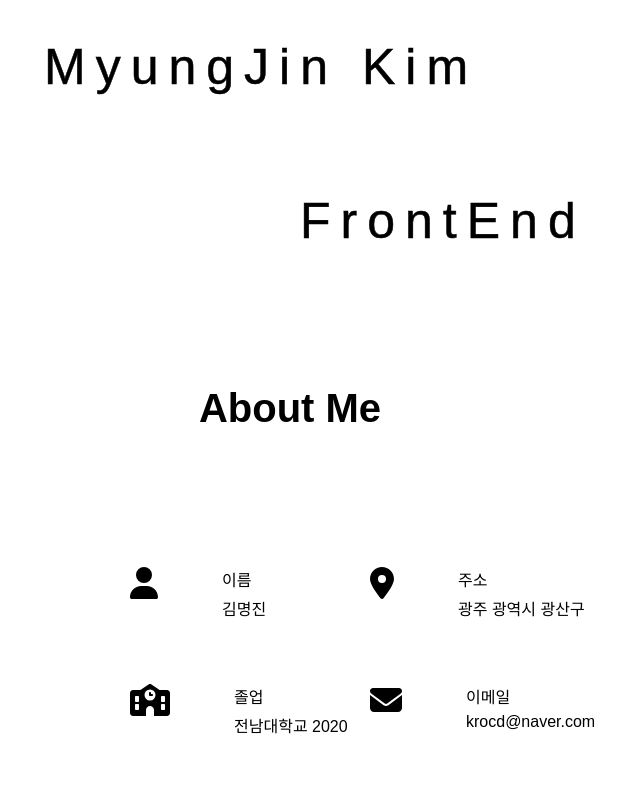
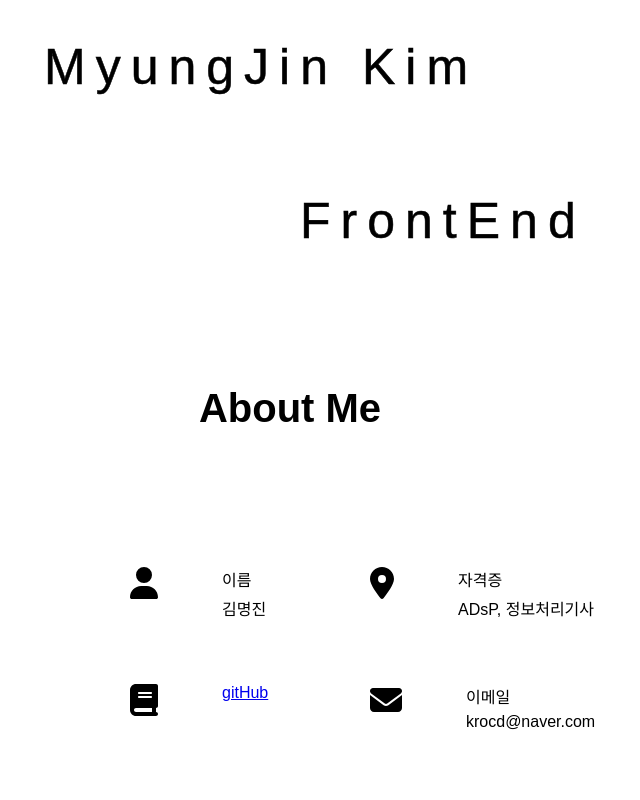
Before and after one commit to ManduTheCat/Portfolio, a React (Create React App) app: page / in a window 1280 px wide. Shown: the top 800 px of the page, without its empty margins (350-990 px from the left). Built offline with nearby package versions, Linux system fonts and the light colour scheme.

Commit message:
add portpolio markdown

```diff
--- a/src/components/AboutMe.js
+++ b/src/components/AboutMe.js
@@ -1,7 +1,7 @@
 import React from "react";
 import styled from "styled-components/macro";
 import AboutMeinfo from "./AboutMeInfo";
-import { faUser, faLocationDot, faSchool, faEnvelope } from "@fortawesome/free-solid-svg-icons";
+import { faUser, faLocationDot, faEnvelope, faBook } from "@fortawesome/free-solid-svg-icons";
 const WhiteBox = styled.div`
   background-color: white;
   box-sizing: border-box;
@@ -29,8 +29,8 @@ function AboutMe() {
       <AboutTitle>About Me</AboutTitle>
       <AboutBox>
         <AboutMeinfo title={"이름"} content={"김명진"} icon={faUser} />
-        <AboutMeinfo title={"주소"} content={"광주 광역시 광산구"} icon={faLocationDot} />
-        <AboutMeinfo title={"졸업"} content={"전남대학교 2020"} icon={faSchool} />
+        <AboutMeinfo title={"자격증"} content={"ADsP, 정보처리기사"} icon={faLocationDot} />
+        <AboutMeinfo title={"gitHub"} icon={faBook} />
         <AboutMeinfo title={"이메일"} content={"krocd@naver.com"} icon={faEnvelope} />
       </AboutBox>
     </WhiteBox>
--- a/src/components/AboutMeInfo.js
+++ b/src/components/AboutMeInfo.js
@@ -32,13 +32,21 @@ const Content = styled.div`
   white-space: nowrap;
 `;
 function AboutMeinfo(props) {
+  let title = <Title>{props.title}</Title>;
+  if (props.title === "gitHub") {
+    title = (
+      <a href="https://github.com/ManduTheCat?tab=repositories" target="_blank" rel="noopener noreferrer">
+        <Title>{props.title}</Title>
+      </a>
+    );
+  }
   return (
     <InfoWrapper>
       <Icon>
         <FontAwesomeIcon icon={props.icon} size="2x" />
       </Icon>
       <InfoBox>
-        <Title>{props.title}</Title>
+        {title}
         <Content>{props.content}</Content>
       </InfoBox>
     </InfoWrapper>
--- a/src/components/ProjectInfo.js
+++ b/src/components/ProjectInfo.js
@@ -45,7 +45,9 @@ const MarkdownWrapper = styled.div``;
 function ProjectInfo(props) {
   let article = "# 다음 프로젝트 자리";
   let secArticle = "## 다음 프로젝트 자리";
+  let href = "#";
   if (props.content) {
+    href = props.content.href;
     article = props.content.article;
     secArticle = props.content.secArticle;
   }
@@ -54,7 +56,7 @@ function ProjectInfo(props) {
       <ProjectInfoWrapper>
         <FlexBox>
           <ImgWrapper>
-            <a href="https://github.com/Elice-Team-20/Collectors">
+            <a href={href} target="_blank" rel="noopener noreferrer">
               <Imgbox art="projecImg" src={props.img} />
             </a>
           </ImgWrapper>
--- a/src/components/Projects.js
+++ b/src/components/Projects.js
@@ -1,8 +1,9 @@
 import React from "react";
 import styled from "styled-components/macro";
 import ProjectInfo from "./ProjectInfo";
-import { collectorArticle } from "./markDown/projectMarkdown";
+import { collectorArticle, portPoliProject } from "./markDown/projectMarkdown";
 import projectImg from "../asset/collector.png";
+import portPolioImg from "../asset/portpolio.png";
 
 const BlackBox = styled.div`
   background-color: #212529;
@@ -39,7 +40,7 @@ function Projects() {
       <Title>Project</Title>
       <ProjectWrapper>
         <ProjectInfo content={collectorArticle} img={projectImg} />
-        <ProjectInfo />
+        <ProjectInfo content={portPoliProject} img={portPolioImg} />
       </ProjectWrapper>
     </BlackBox>
   );
--- a/src/components/markDown/projectMarkdown.js
+++ b/src/components/markDown/projectMarkdown.js
@@ -13,4 +13,23 @@ export const collectorArticle = {
   ## 사용된 기술
   * git, HTML, CSS, JavaScript, PM2, express, AWS s3
  `,
+  href: "https://github.com/Elice-Team-20/Collectors",
 };
+
+export const portPoliProject = {
+  title: `# MJK portPolio`,
+  article: `
+  ## MJK PortPolio
+  * 단일 페이지 형태의 프로젝입니다.
+  * gsap 라이브러리를 활용한 애니메이션을 구현 하여 복잡한 애니메니션을 단순화 시켰습니다.
+  * 추후 추가될 정보들을 고려해 component 로 구현했습니다.
+  * font-aswome 을 활용해 불필요한 asset 저장을 피하려 노력했습니다.
+  * react-markdown 을 활용해 내용 스타일링을 줄였습니다.
+  * styled-componets를 도입해 css 파일을 없이 단일 js 프로젝트로 만들었습니다.
+ `,
+  secArticle: `
+  ## 사용된 기술
+  * git, HTML, CSS, JavaScript, React, Styled-components
+ `,
+  href: "https://github.com/ManduTheCat/portpolio",
+};
```
